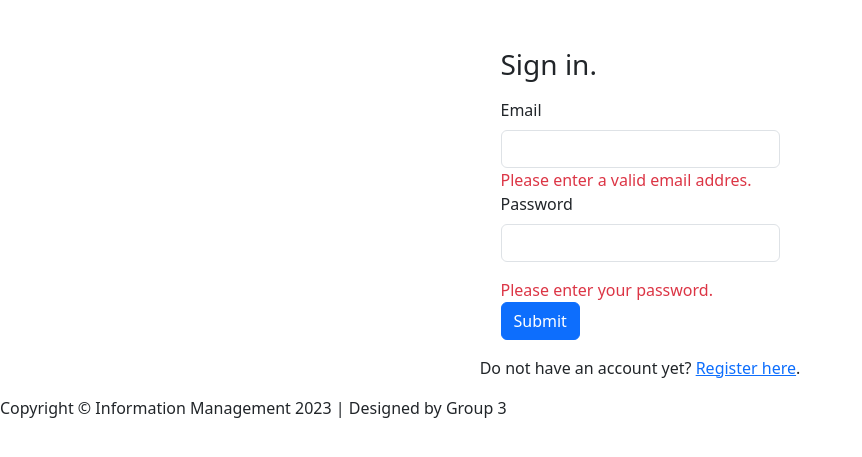
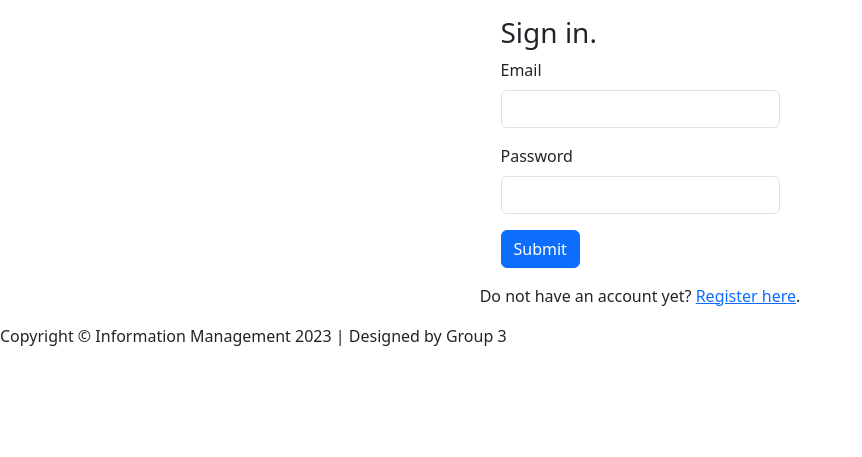
Before and after one commit to Raiolee/Information-Management, a PHP site: page / in a window 1280 px wide. Shown: the part 56-513 px from the top of the page, without its empty margins (0-862 px from the left). Run offline with PHP 8.4, Linux system fonts and the light colour scheme; data that the repository does not hold is empty; some libraries are stand-ins or nearby versions.

Commit message:
Updated index.php
wala nang error gais mb mb

```diff
--- a/SVMS/index.php
+++ b/SVMS/index.php
@@ -2,61 +2,70 @@
 session_start();
 require_once 'config/connection.php';
 
-error_reporting(E_ERROR | E_PARSE);
-
-if ((!isset($_SESSION['user']) != "") && (isset($_SESSION['type']) == "Admin")) {
-  header("Location: admin_dashboard.php");
-  exit;
-} elseif ((isset($_SESSION["user"]) != "") && (isset($_SESSION["type"]) == "Supplier")) {
-  header("Location: supplier_dashboard.php");
-  exit;
+// Redirect if session is set
+if(isset($_SESSION['user'])) {
+    if($_SESSION['type'] == "Admin") {
+        header("Location: dashboard_admin.php");
+    } elseif($_SESSION['type'] == "Supplier") {
+        header("Location: dashboard_supplier.php");
+    }
+    exit;
 }
 
-$error = false;
-if (isset($_POST['login'])) {
-  $username = test_input($_POST['email']);
-  $password = test_input($_POST['password']);
+function test_input($data) {
+    $data = trim($data);
+    $data = stripslashes($data);
+    $data = htmlspecialchars($data);
+    return $data;
 }
 
-if (!filter_var($email, FILTER_VALIDATE_EMAIL)) {
-  $error = true;
-  $emailError = "Please enter a valid email addres.";
-}
+// Initialize error variables
+$emailError = $passwordError = "";
 
-if (empty($password)) {
-  $error = true;
-  $passwordError = "Please enter your password.";
-}
+if(isset($_POST['login'])) {
+    $email = test_input($_POST['email']);
+    $pass = test_input($_POST['pass']);
 
-if (!$error) {
-  $password = password_hash($password, PASSWORD_DEFAULT);
+    // Prevent SQL injection
+    if(empty($email)) {
+        $error = true;
+        $emailError = "Please enter your email address.";
+    } elseif (!filter_var($email, FILTER_VALIDATE_EMAIL)) {
+        $error = true;
+        $emailError = "Please enter a valid email address.";
+    }
 
-  $result = mysqli_query($connection, "SELECT user_id, user_email, user_pass, user_type FROM users WHERE user_email = '$email'");
-  $row = mysqli_fetch_array($result, MYSQLI_ASSOC);
+    if(empty($pass)) {
+        $error = true;
+        $passwordError = "Please enter your password.";
+    }
 
-  $count = mysqli_num_rows($result); // if username/password is correct it returns must be 1 row
+    // If there's no error, continue to login
+    if(!$error) {
+        $password = $pass;
 
-  if ($count == 1 && $row["user_pass"] == $password && $row['user_type'] == 'admin') {
-    $_SESSION['user'] = $row['user_id'];
-    $_SESSION['type'] = $row['user_type'];
-    header('Location: admin_dashboard.php');
-  } elseif ($count == 1 && $row["user_pass"] == $password && $row['user_type'] == 'supplier') {
-    $_SESSION['user'] = $row['user_id'];
-    $_SESSION['type'] = $row['user_type'];
-    header('Location: supplier_dashboard.php');
-  } else {
-    $errorMessage = "Incorrect Credentials, Try again";
-  }
-}
+        $res = mysqli_query($connection, "SELECT user_id, user_email, user_password, user_type FROM users WHERE user_email='$email'");
+        $row = mysqli_fetch_array($res, MYSQLI_ASSOC);
 
-function test_input($data)
-{
-  $data = trim($data);
-  $data = stripslashes($data);
-  $data = htmlspecialchars($data);
-  return $data;
+        $count = mysqli_num_rows($res);
+
+        if($count == 1 && $row['user_password'] == $password) {
+            $_SESSION['user'] = $row['user_id'];
+            $_SESSION['type'] = $row['user_type'];
+
+            if($row['user_type'] == 'Admin') {
+                header("Location: dashboard_admin.php");
+            } elseif($row['user_type'] == 'Supplier') {
+                header("Location: dashboard_supplier.php");
+            }
+            exit;
+        } else {
+            $errorMSG = "Incorrect Credentials, Try again...";
+        }
+    }
 }
 ?>
+
 
 <!DOCTYPE html>
 <html lang="en">
@@ -76,36 +85,38 @@ function test_input($data)
       <form action="<?php echo htmlspecialchars($_SERVER['PHP_SELF']); ?>" autocomplete="off" method="POST"
         class="w-25">
         <?php
-        if (isset($errorMessage)) {
+        if (isset($errorMSG)) {
           ?>
           <div class="alert alert-danger d-flex align-items-center" role="alert">
             <i class="bi flex-shrink-0 me-2 bi-exclamation-triangle" role="img" aria-label="Warning:"></i>
             <div>
-              <?php echo $errorMessage; ?>
+              <?php echo $errorMSG; ?>
             </div>
           </div>
 
           <?php
         } ?>
-        <div class="mt-5">
+        <div class="mt-3">
           <h3>Sign in.</h3>
         </div>
-        <div class="mt-3">
+        <div class="mb-3">
           <label for="exampleFormControlInput1" class="form-label"> Email </label>
           <input type="email" name="email" class="form-control" id="exampleFormControlInput1"
-            value="<?php echo $email; ?>">
+            value="<?php echo isset($email) ? $email: ''; ?>">
         </div>
         <span class="text-danger">
-          <?php echo $emailError ?>
+          <?php echo $emailError; ?>
         </span>
         <div class="mb-3">
           <label for="exampleFormControlTextarea1" class="form-label">Password</label>
-          <input type="password" name="password" class="form-control">
+          <input type="password" name="pass" class="form-control">
         </div>
         <span class="text-danger">
-          <?php echo $passwordError ?>
+          <?php echo $passwordError; ?>
         </span>
-        <button type="submit" class="btn btn-primary" name="login">Submit</button>
+        <div class="d-flex mt-3">
+          <button type="submit" class="btn btn-primary" name="login">Submit</button>
+        </div>
       </form>
     </div>
 
```
